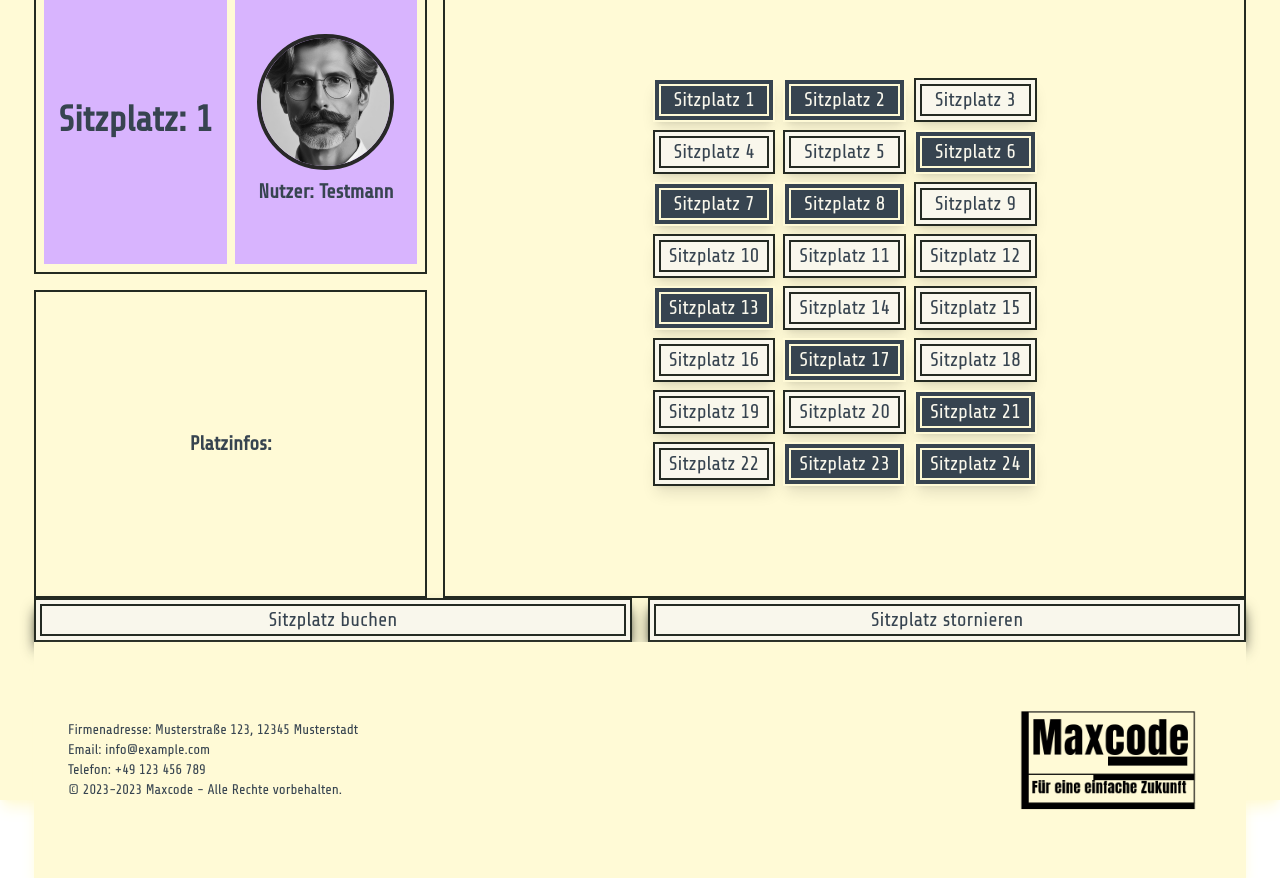
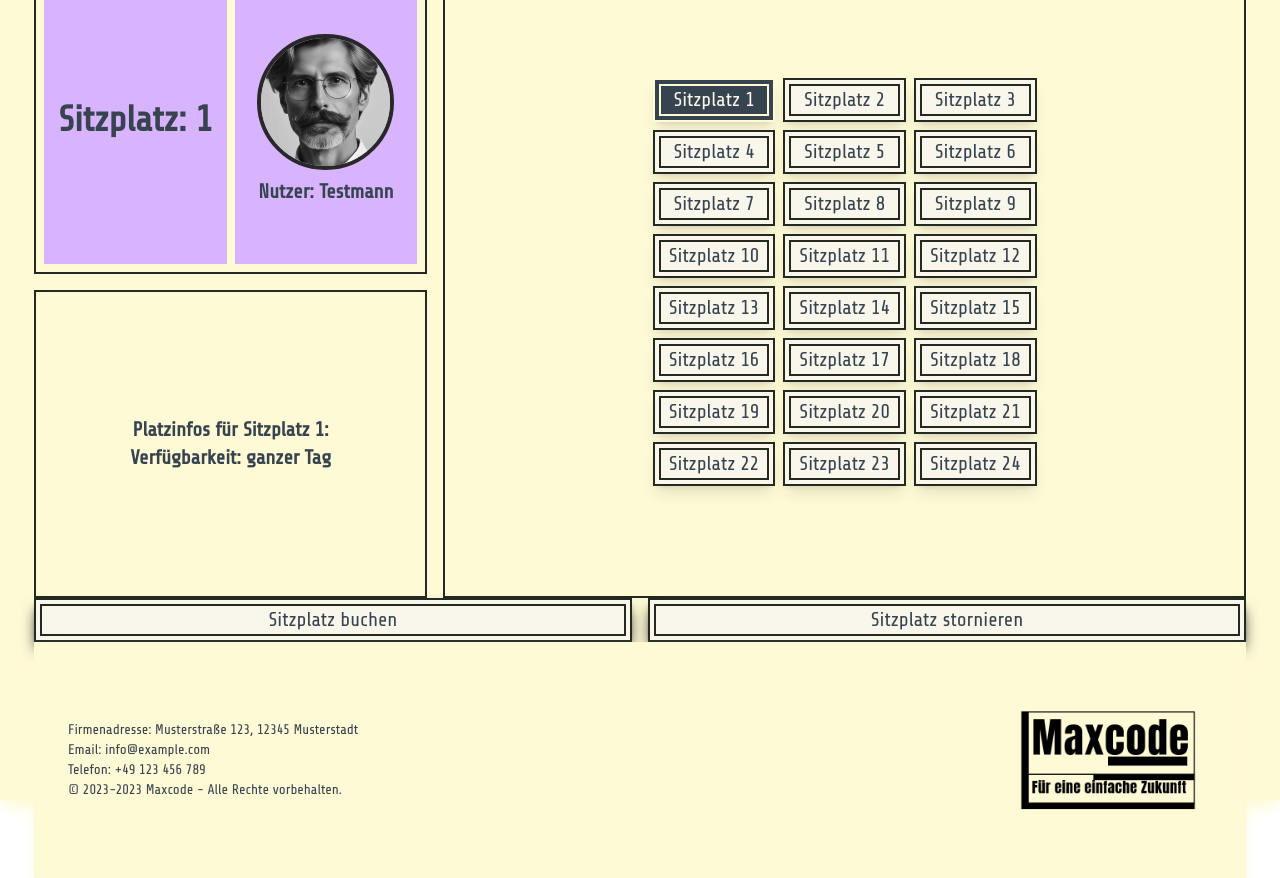
Before and after one commit to JackScheff420/sitzplatzbuchung, a React (Create React App) app: page / in a window 1280 px wide. Both pictures are taken after a click on the button "Sitzplatz 1". Built offline with nearby package versions, Linux system fonts and the light colour scheme.

Commit message:
funktionen hinzugefügt um sitzplatz anzuzeigen

```diff
--- a/src/App.js
+++ b/src/App.js
@@ -6,13 +6,59 @@ function App() {
 
 
   const [isModalOpen, setIsModalOpen] = useState(false);
+  const [selectedSeat, setSelectedSeat] = useState(null);
 
   const handleBuchenClick = () => {
     setIsModalOpen(true);
   };
 
+  const handleAuswahlClick = (seatNumber) => {
+    setSelectedSeat(seatNumber);
+  };
+
   const handleCloseModal = () => {
     setIsModalOpen(false);
+    setSelectedSeat(null);
+  };
+
+  const generateSeats = () => {
+    const seatButtons = [];
+
+    for (let i = 1; i <= 24; i++) {
+      const buttonClassName = `border-accenttheme hover:border-primarytheme focus:border-primarytheme col-span-4 border-2 shadow-lg bg-buttontheme hover:bg-secondarytheme focus:bg-secondarytheme hover:text-buttontheme focus:text-buttontheme`;
+      const buttonText = `Sitzplatz ${i}`;
+
+      seatButtons.push(
+        <button key={`platz-${i}`} className={buttonClassName} onClick={() => handleAuswahlClick(i)}>
+          <div className='border-inherit border-2 m-1'>
+            {buttonText}
+          </div>
+        </button>
+      );
+    }
+
+    return seatButtons;
+  };
+
+  const renderSeatInfo = () => {
+    if (selectedSeat !== null) {
+      return (
+        <div className="font-extrabold flex flex-col items-center justify-center">
+          <div>
+            Platzinfos für Sitzplatz {selectedSeat}:
+          </div>
+          <div>
+            Verfügbarkeit: ganzer Tag
+          </div>
+        </div>
+      );
+    } else {
+      return (
+        <div className="font-extrabold flex items-center justify-center">
+          Wählen Sie einen Platz aus, um Infos zu sehen.
+        </div>
+      );
+    }
   };
 
 
@@ -35,7 +81,7 @@ function App() {
             <div class="col-span-1 border-accenttheme border-2">
               <div class="grid-cols-2 grid-rows-1 gap-2 m-2 font-extrabold flex items-center justify-center">
                 <div className="bg-purple-300 w-60 h-72 flex items-center justify-center text-4xl">
-                  Sitzplatz: 1
+                  Sitzplatz: {selectedSeat}
                 </div>
                 <div className="bg-purple-300 w-60 h-72 flex flex-col items-center justify-center">
                   <img src={profilbild} alt="Profilbild" className="w-3/4 h-auto rounded-full mb-2 grayscale border-accenttheme border-4" />
@@ -46,131 +92,12 @@ function App() {
 
             <div class="col-span-2 row-span-2 border-accenttheme border-2 h-auto flex items-center justify-center">
               <div className="grid grid-cols-12 grid-rows-6 gap-2 w-96">
-                <button id='buchen' className='border-accenttheme hover:border-primarytheme focus:border-primarytheme col-span-4 border-2 shadow-lg bg-buttontheme hover:bg-secondarytheme focus:bg-secondarytheme hover:text-buttontheme focus:text-buttontheme'>
-                  <div className='border-inherit border-2 m-1'>
-                    Sitzplatz 1
-                  </div>
-                </button>
-                <button id='buchen' className='border-primarytheme col-span-4 border-2 shadow-lg  bg-secondarytheme text-buttontheme cursor-not-allowed'>
-                  <div className='border-inherit border-2 m-1'>
-                    Sitzplatz 2
-                  </div>
-                </button>
-                <button id='buchen' className='border-accenttheme hover:border-primarytheme focus:border-primarytheme col-span-4 border-2 shadow-lg bg-buttontheme hover:bg-secondarytheme focus:bg-secondarytheme hover:text-buttontheme focus:text-buttontheme'>
-                  <div className='border-inherit border-2 m-1'>
-                    Sitzplatz 3
-                  </div>
-                </button>
-                <button id='buchen' className='border-accenttheme hover:border-primarytheme focus:border-primarytheme col-span-4 border-2 shadow-lg bg-buttontheme hover:bg-secondarytheme focus:bg-secondarytheme hover:text-buttontheme focus:text-buttontheme'>
-                  <div className='border-inherit border-2 m-1'>
-                    Sitzplatz 4
-                  </div>
-                </button>
-                <button id='buchen' className='border-accenttheme hover:border-primarytheme focus:border-primarytheme col-span-4 border-2 shadow-lg bg-buttontheme hover:bg-secondarytheme focus:bg-secondarytheme hover:text-buttontheme focus:text-buttontheme'>
-                  <div className='border-inherit border-2 m-1'>
-                    Sitzplatz 5
-                  </div>
-                </button>
-                <button id='buchen' className='border-primarytheme col-span-4 border-2 shadow-lg  bg-secondarytheme text-buttontheme cursor-not-allowed'>
-                  <div className='border-inherit border-2 m-1'>
-                    Sitzplatz 6
-                  </div>
-                </button>
-                <button id='buchen' className='border-primarytheme col-span-4 border-2 shadow-lg  bg-secondarytheme text-buttontheme cursor-not-allowed'>
-                  <div className='border-inherit border-2 m-1'>
-                    Sitzplatz 7
-                  </div>
-                </button>
-                <button id='buchen' className='border-primarytheme col-span-4 border-2 shadow-lg  bg-secondarytheme text-buttontheme cursor-not-allowed'>
-                  <div className='border-inherit border-2 m-1'>
-                    Sitzplatz 8
-                  </div>
-                </button>
-                <button id='buchen' className='border-accenttheme hover:border-primarytheme focus:border-primarytheme col-span-4 border-2 shadow-lg bg-buttontheme hover:bg-secondarytheme focus:bg-secondarytheme hover:text-buttontheme focus:text-buttontheme'>
-                  <div className='border-inherit border-2 m-1'>
-                    Sitzplatz 9
-                  </div>
-                </button>
-                <button id='buchen' className='border-accenttheme hover:border-primarytheme focus:border-primarytheme col-span-4 border-2 shadow-lg bg-buttontheme hover:bg-secondarytheme focus:bg-secondarytheme hover:text-buttontheme focus:text-buttontheme'>
-                  <div className='border-inherit border-2 m-1'>
-                    Sitzplatz 10
-                  </div>
-                </button>
-                <button id='buchen' className='border-accenttheme hover:border-primarytheme focus:border-primarytheme col-span-4 border-2 shadow-lg bg-buttontheme hover:bg-secondarytheme focus:bg-secondarytheme hover:text-buttontheme focus:text-buttontheme'>
-                  <div className='border-inherit border-2 m-1'>
-                    Sitzplatz 11
-                  </div>
-                </button>
-                <button id='buchen' className='border-accenttheme hover:border-primarytheme focus:border-primarytheme col-span-4 border-2 shadow-lg bg-buttontheme hover:bg-secondarytheme focus:bg-secondarytheme hover:text-buttontheme focus:text-buttontheme'>
-                  <div className='border-inherit border-2 m-1'>
-                    Sitzplatz 12
-                  </div>
-                </button>
-                <button id='buchen' className='border-primarytheme col-span-4 border-2 shadow-lg  bg-secondarytheme text-buttontheme cursor-not-allowed'>
-                  <div className='border-inherit border-2 m-1'>
-                    Sitzplatz 13
-                  </div>
-                </button>
-                <button id='buchen' className='border-accenttheme hover:border-primarytheme focus:border-primarytheme col-span-4 border-2 shadow-lg bg-buttontheme hover:bg-secondarytheme focus:bg-secondarytheme hover:text-buttontheme focus:text-buttontheme'>
-                  <div className='border-inherit border-2 m-1'>
-                    Sitzplatz 14
-                  </div>
-                </button>
-                <button id='buchen' className='border-accenttheme hover:border-primarytheme focus:border-primarytheme col-span-4 border-2 shadow-lg bg-buttontheme hover:bg-secondarytheme focus:bg-secondarytheme hover:text-buttontheme focus:text-buttontheme'>
-                  <div className='border-inherit border-2 m-1'>
-                    Sitzplatz 15
-                  </div>
-                </button>
-                <button id='buchen' className='border-accenttheme hover:border-primarytheme focus:border-primarytheme col-span-4 border-2 shadow-lg bg-buttontheme hover:bg-secondarytheme focus:bg-secondarytheme hover:text-buttontheme focus:text-buttontheme'>
-                  <div className='border-inherit border-2 m-1'>
-                    Sitzplatz 16
-                  </div>
-                </button>
-                <button id='buchen' className='border-primarytheme col-span-4 border-2 shadow-lg  bg-secondarytheme text-buttontheme cursor-not-allowed'>
-                  <div className='border-inherit border-2 m-1'>
-                    Sitzplatz 17
-                  </div>
-                </button>
-                <button id='buchen' className='border-accenttheme hover:border-primarytheme focus:border-primarytheme col-span-4 border-2 shadow-lg bg-buttontheme hover:bg-secondarytheme focus:bg-secondarytheme hover:text-buttontheme focus:text-buttontheme'>
-                  <div className='border-inherit border-2 m-1'>
-                    Sitzplatz 18
-                  </div>
-                </button>
-                <button id='buchen' className='border-accenttheme hover:border-primarytheme focus:border-primarytheme col-span-4 border-2 shadow-lg bg-buttontheme hover:bg-secondarytheme focus:bg-secondarytheme hover:text-buttontheme focus:text-buttontheme'>
-                  <div className='border-inherit border-2 m-1'>
-                    Sitzplatz 19
-                  </div>
-                </button>
-                <button id='buchen' className='border-accenttheme hover:border-primarytheme focus:border-primarytheme col-span-4 border-2 shadow-lg bg-buttontheme hover:bg-secondarytheme focus:bg-secondarytheme hover:text-buttontheme focus:text-buttontheme'>
-                  <div className='border-inherit border-2 m-1'>
-                    Sitzplatz 20
-                  </div>
-                </button>
-                <button id='buchen' className='border-primarytheme col-span-4 border-2 shadow-lg  bg-secondarytheme text-buttontheme cursor-not-allowed'>
-                  <div className='border-inherit border-2 m-1'>
-                    Sitzplatz 21
-                  </div>
-                </button>
-                <button id='buchen' className='border-accenttheme hover:border-primarytheme focus:border-primarytheme col-span-4 border-2 shadow-lg bg-buttontheme hover:bg-secondarytheme focus:bg-secondarytheme hover:text-buttontheme focus:text-buttontheme'>
-                  <div className='border-inherit border-2 m-1'>
-                    Sitzplatz 22
-                  </div>
-                </button>
-                <button id='buchen' className='border-primarytheme col-span-4 border-2 shadow-lg  bg-secondarytheme text-buttontheme cursor-not-allowed'>
-                  <div className='border-inherit border-2 m-1'>
-                    Sitzplatz 23
-                  </div>
-                </button>
-                <button id='buchen' className='border-primarytheme col-span-4 border-2 shadow-lg  bg-secondarytheme text-buttontheme cursor-not-allowed'>
-                  <div className='border-inherit border-2 m-1'>
-                    Sitzplatz 24
-                  </div>
-                </button>
+                {generateSeats()}
               </div>
             </div>
 
             <div class="col-span-1 border-accenttheme border-2 font-extrabold flex items-center justify-center">
-              Platzinfos:
+              {renderSeatInfo()}
             </div>
 
           </div>
```
